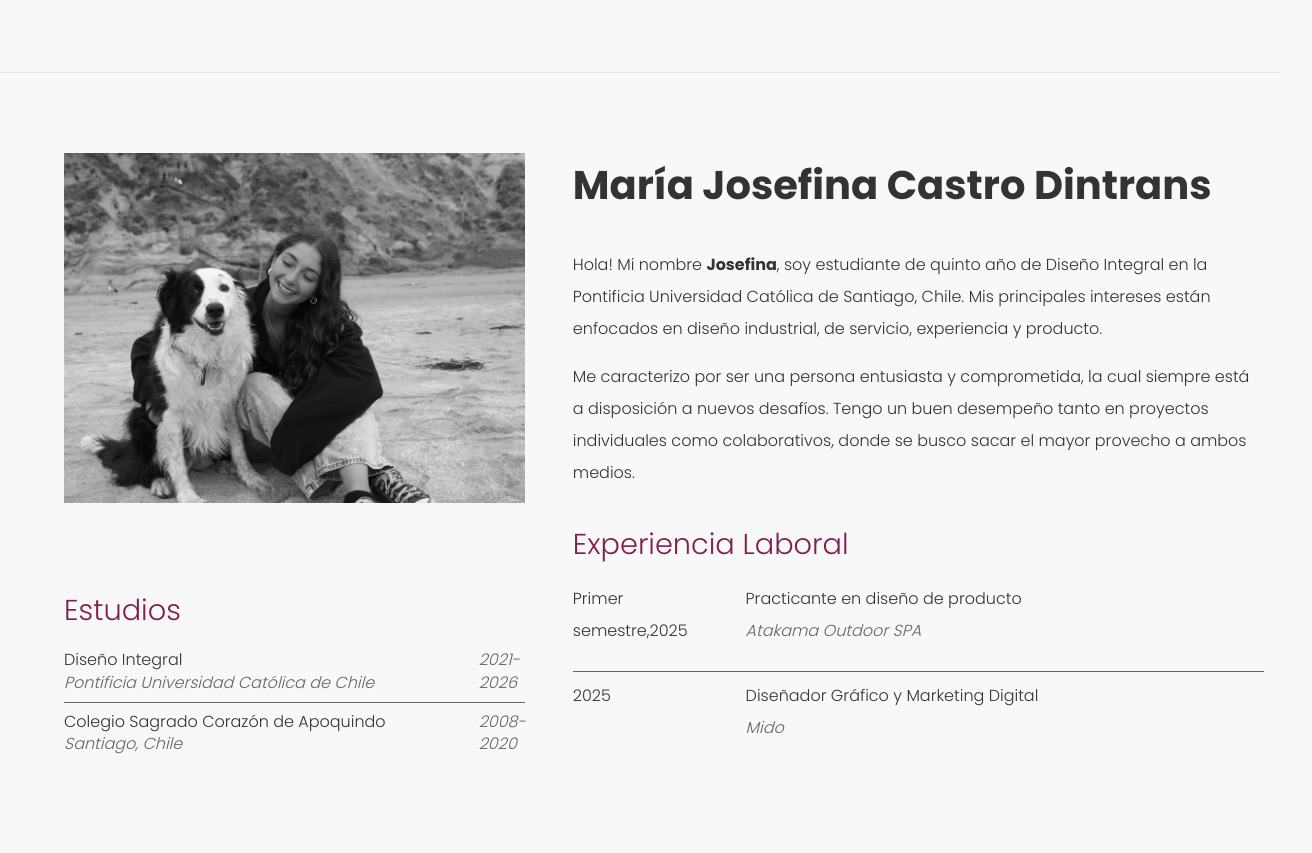
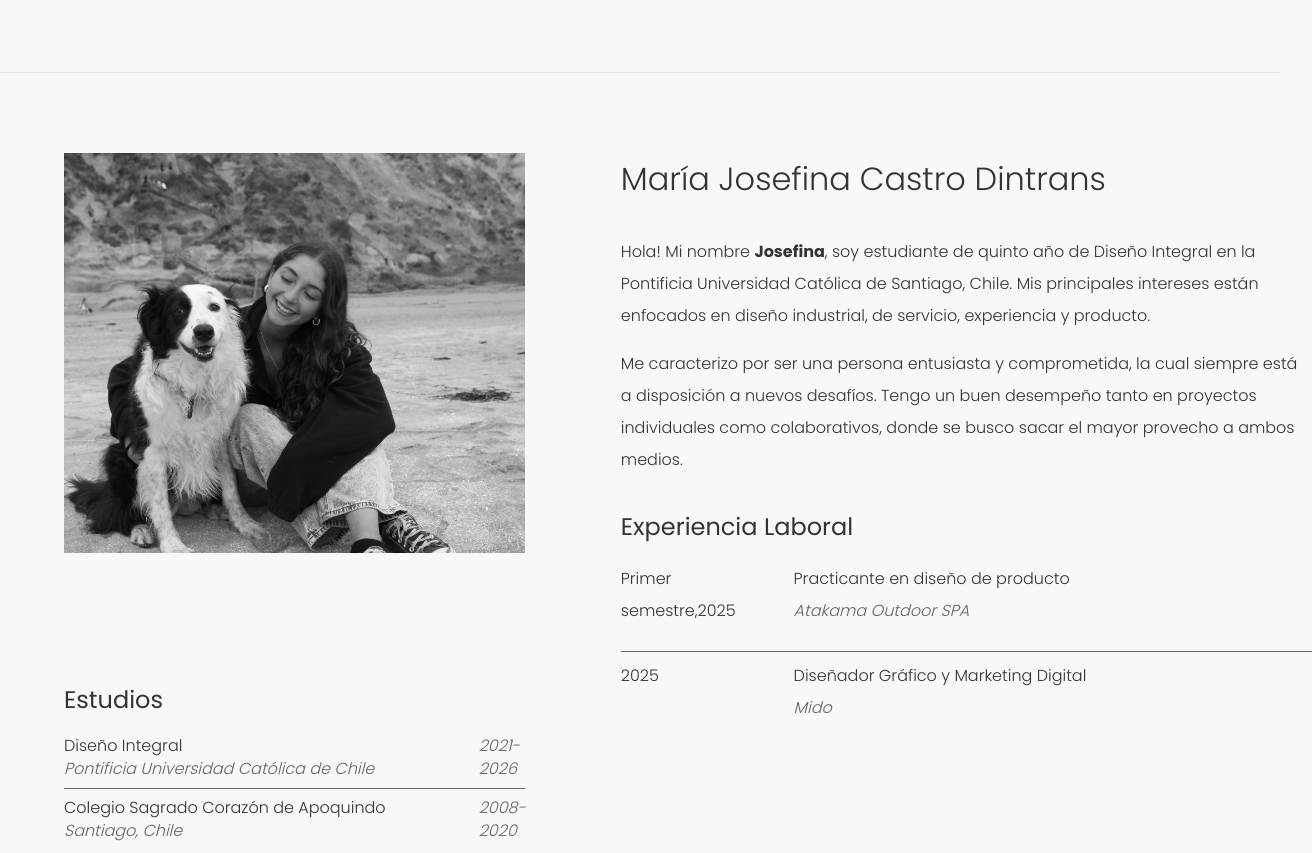
Before and after one commit to josecastrod/Portafolio, a plain HTML site: page index.html in a window 1280 px wide. Shown: the part 600-1453 px from the top of the page, 1312 px wide, since content can reach past the window. Drawn offline with Linux system fonts and the light colour scheme.

Commit message:
Update style.css

```diff
--- a/style.css
+++ b/style.css
@@ -462,7 +462,7 @@ body {
     /* 2 columnas: 40% (Imagen/Estudios) / 60% (Bio/Experiencia) */
     grid-template-columns: 40% 60%;
     grid-template-rows: auto auto;
-    gap: 3rem;
+    gap: 6rem;
     align-items: start;
 }
 
@@ -471,7 +471,7 @@ body {
     grid-column: 1 / 2;
     grid-row: 1 / 2;
     width: 100%;
-    height: 350px;
+    height: 400px;
 }
 
 /* ÁREA 2: ESTUDIOS (Columna 1, Fila 2) */
@@ -512,18 +512,18 @@ body {
 
 .home-about-text .cv-main-title {
     font-family: var(--font-heading);
-    font-weight: 700;
-    font-size: 2.5rem;
+    font-weight: 200;
+    font-size: 2rem;
     margin-bottom: 2rem;
     color: var(--fg-dark);
 }
 
 .cv-subtitle {
     font-family: var(--font-heading);
-    font-size: 1.8rem;
-    font-weight: 100;
+    font-size: 1.5rem;
+    font-weight: 400;
     margin-top: 1rem;
-    color: var(--accent-color); /* Color de acento */
+    color: var(--fg-dark);
     margin-bottom: 0.5rem;
 }
 
@@ -567,7 +567,7 @@ body {
 .cv-italic {
     font-style: italic;
     font-size: 1rem;
-    font-weight: 300;
+    font-weight: 100;
     color: var(--fg-thin);
 }
 
```
